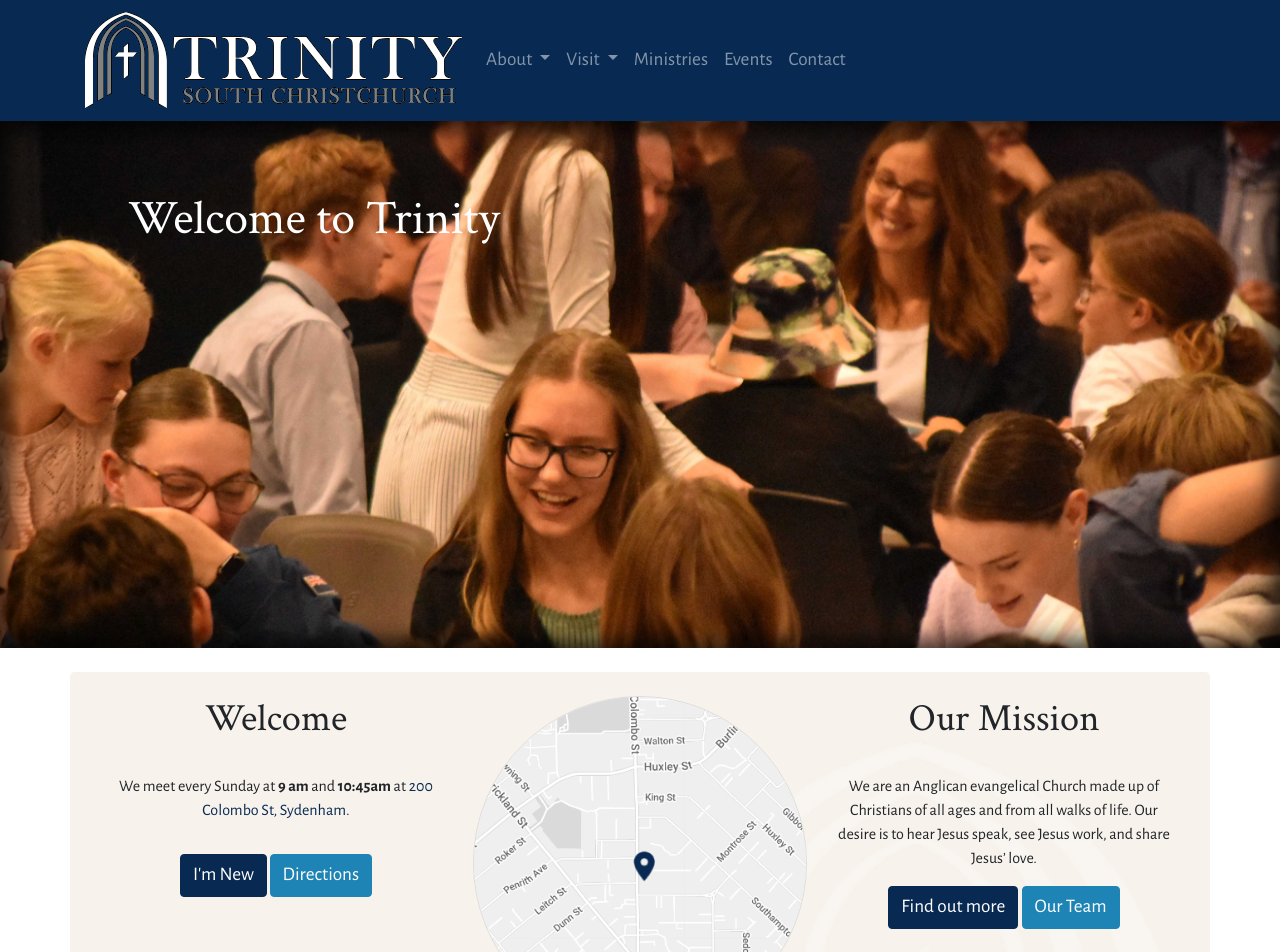
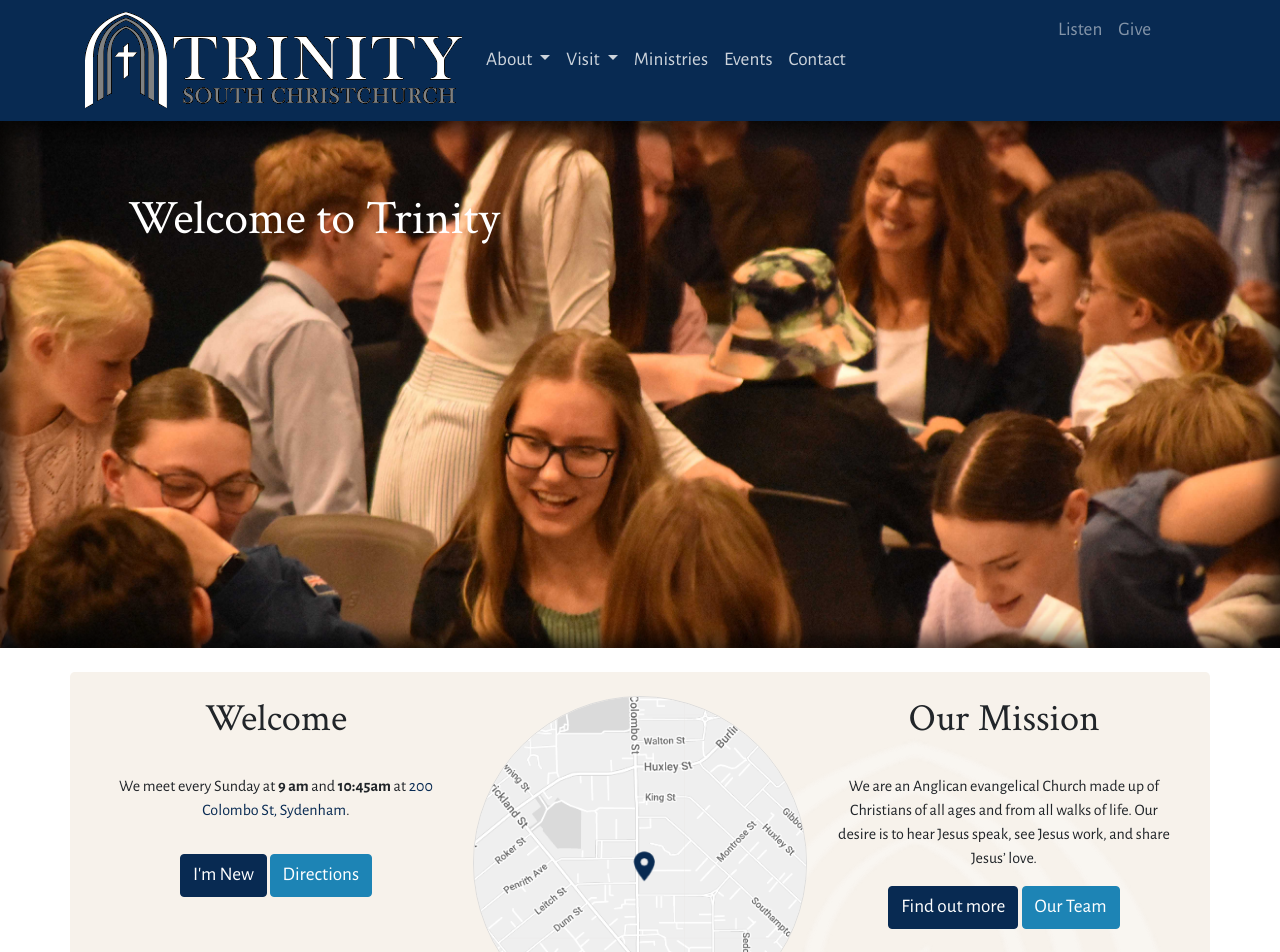
Before and after one commit to trinitysc/jekyll-blog, a Jekyll site: the page built from index.html, in a window 1280 px wide. Shown: the top 952 px of the page. Built offline with Jekyll 4.4.1, drawn with Linux system fonts in a browser that asks for light colours.

Commit message:
Add Give page. Some tidying ujp

```diff
--- a/_includes/footer.html
+++ b/_includes/footer.html
@@ -1,4 +1,4 @@
-<footer class="site-footer h-card  bg-light p-4 mt-3" style="border-top: 1px solid #ddd;">
+<footer class="site-footer h-card  bg-light p-4 mt-3" style="border-top: 1px solid #ddd; min-height:250px;">
   <data class="u-url" href="{{ "/" | relative_url }}"></data>
 
   <div class="container">
--- a/_layouts/base.html
+++ b/_layouts/base.html
@@ -4,7 +4,6 @@
   {%- include head.html -%}
 
 <body>
-
   <!-- Navbar-->
   <nav class="navbar navbar-expand-lg navbar-dark bg-primary">
     <div class="container">
@@ -15,7 +14,7 @@
         <span class="navbar-toggler-icon"></span>
       </button>
       <div class="collapse navbar-collapse" id="navbarSupportedContent">
-        <ul class="navbar-nav me-auto mb-2 mb-lg-0">
+        <ul class="navbar-nav me-auto mb-2 mb-lg-0 d-md-flex mr-md-auto">
           <li class="nav-item dropdown">
             <a class="nav-link dropdown-toggle" href="/about" id="navbarAboutLink" role="button" data-bs-toggle="dropdown" aria-expanded="false">
               About
@@ -46,9 +45,18 @@
             <a class="nav-link" href="/contact">Contact</a>
           </li>
         </ul>
+        <ul class="navbar-nav secondary">
+          <li class="nav-item">
+            <a class="nav-link" href="/listen">Listen</a>
+          </li>
+          <li class="nav-item">
+            <a class="nav-link" href="/give">Give</a>
+          </li>
+        </ul>
+
         <!--<form class="form-inline my-2 my-lg-0">
-        <input class="form-control mr-sm-2" type="text" placeholder="Search">
-      </form>-->
+    <input class="form-control mr-sm-2" type="text" placeholder="Search">
+  </form>-->
       </div>
     </div>
   </nav>
--- a/assets/css/site.css
+++ b/assets/css/site.css
@@ -1,3 +1,23 @@
+.navbar-dark .navbar-nav .nav-link {
+  color: rgba(255, 255, 255, 0.8);
+}
+
+/* Secondary menu */
+@media only screen and (min-width: 1000px) {
+  .navbar-nav.secondary {
+    margin-top: -60px;
+    margin-right: 5%;
+  }
+  .navbar-nav.secondary .nav-link{
+    color: rgba(255, 255, 255, 0.5);
+  }
+
+}
+
+  .navbar-dark .navbar-nav .nav-link:hover, .navbar-dark .navbar-nav .nav-link:focus {
+    color: rgba(255, 255, 255, 1.0);
+  }
+
 h1 {
   margin-top: 1rem;
   margin-bottom: 3rem;
@@ -10,6 +30,7 @@
 footer {
   position: relative;
   min-height: 150px;
+  overflow:hidden;
 }
 
   footer:before {
```
Also changed, not shown: give.md (added, +16 -0 lines).
